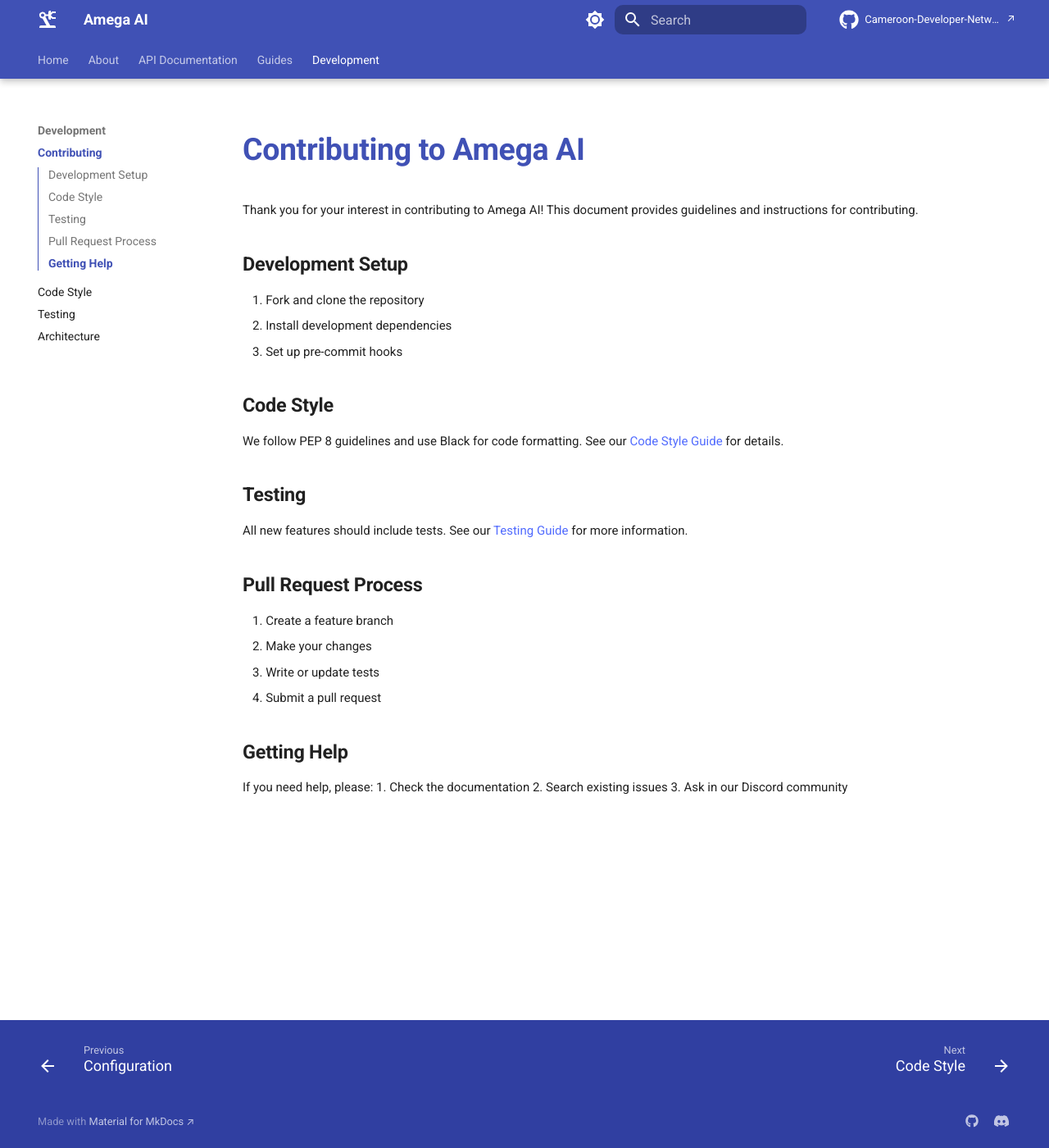
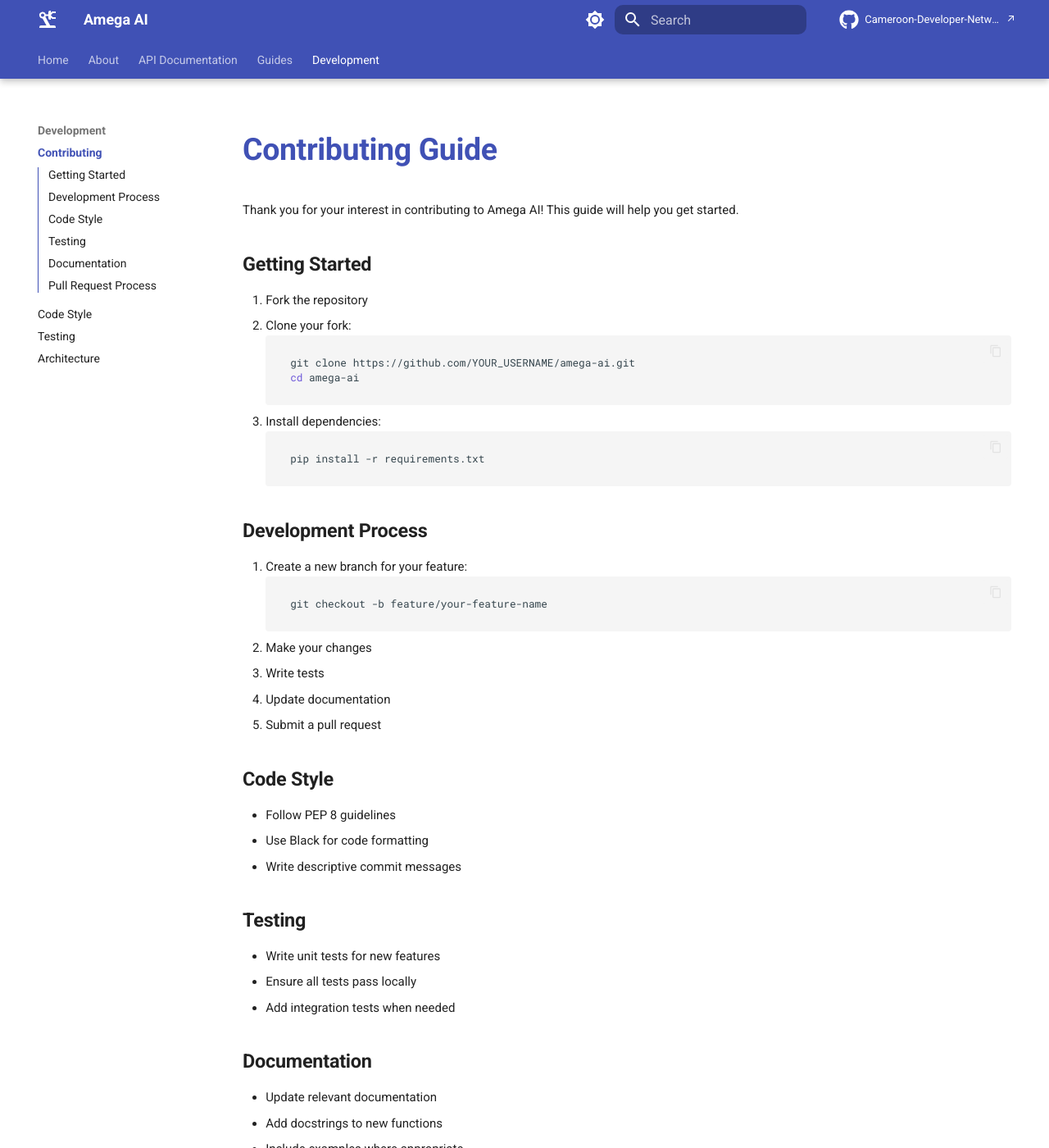
Before and after one commit to chojuninengu/amega-ai, an MkDocs documentation site: the page built from docs/development/contributing.md, in a window 1280 px wide and 1400 px high. Shown: the whole window at 82% size. Built offline with MkDocs 1.6.1 and Material for MkDocs 9.7.7, drawn with Linux system fonts in a browser that asks for light colours; comment, search, counter and statistics services are not loaded; some of the changed text lies outside the part shown.

Commit message:
docs: revise contributing guide to improve clarity and structure, including updated steps for development setup and pull request process

````diff
--- a/docs/development/contributing.md
+++ b/docs/development/contributing.md
@@ -1,31 +1,52 @@
-# Contributing to Amega AI
+# Contributing Guide
 
-Thank you for your interest in contributing to Amega AI! This document provides guidelines and instructions for contributing.
+Thank you for your interest in contributing to Amega AI! This guide will help you get started.
 
-## Development Setup
+## Getting Started
 
-1. Fork and clone the repository
-2. Install development dependencies
-3. Set up pre-commit hooks
+1. Fork the repository
+2. Clone your fork:
+   ```bash
+   git clone https://github.com/YOUR_USERNAME/amega-ai.git
+   cd amega-ai
+   ```
+3. Install dependencies:
+   ```bash
+   pip install -r requirements.txt
+   ```
+
+## Development Process
+
+1. Create a new branch for your feature:
+   ```bash
+   git checkout -b feature/your-feature-name
+   ```
+2. Make your changes
+3. Write tests
+4. Update documentation
+5. Submit a pull request
 
 ## Code Style
 
-We follow PEP 8 guidelines and use Black for code formatting. See our [Code Style Guide](code-style.md) for details.
+- Follow PEP 8 guidelines
+- Use Black for code formatting
+- Write descriptive commit messages
 
 ## Testing
 
-All new features should include tests. See our [Testing Guide](testing.md) for more information.
+- Write unit tests for new features
+- Ensure all tests pass locally
+- Add integration tests when needed
+
+## Documentation
+
+- Update relevant documentation
+- Add docstrings to new functions
+- Include examples where appropriate
 
 ## Pull Request Process
 
-1. Create a feature branch
-2. Make your changes
-3. Write or update tests
-4. Submit a pull request
-
-## Getting Help
-
-If you need help, please:
-1. Check the documentation
-2. Search existing issues
-3. Ask in our Discord community
+1. Update the README.md if needed
+2. Update the documentation
+3. Include tests for new features
+4. Request review from maintainers
````
